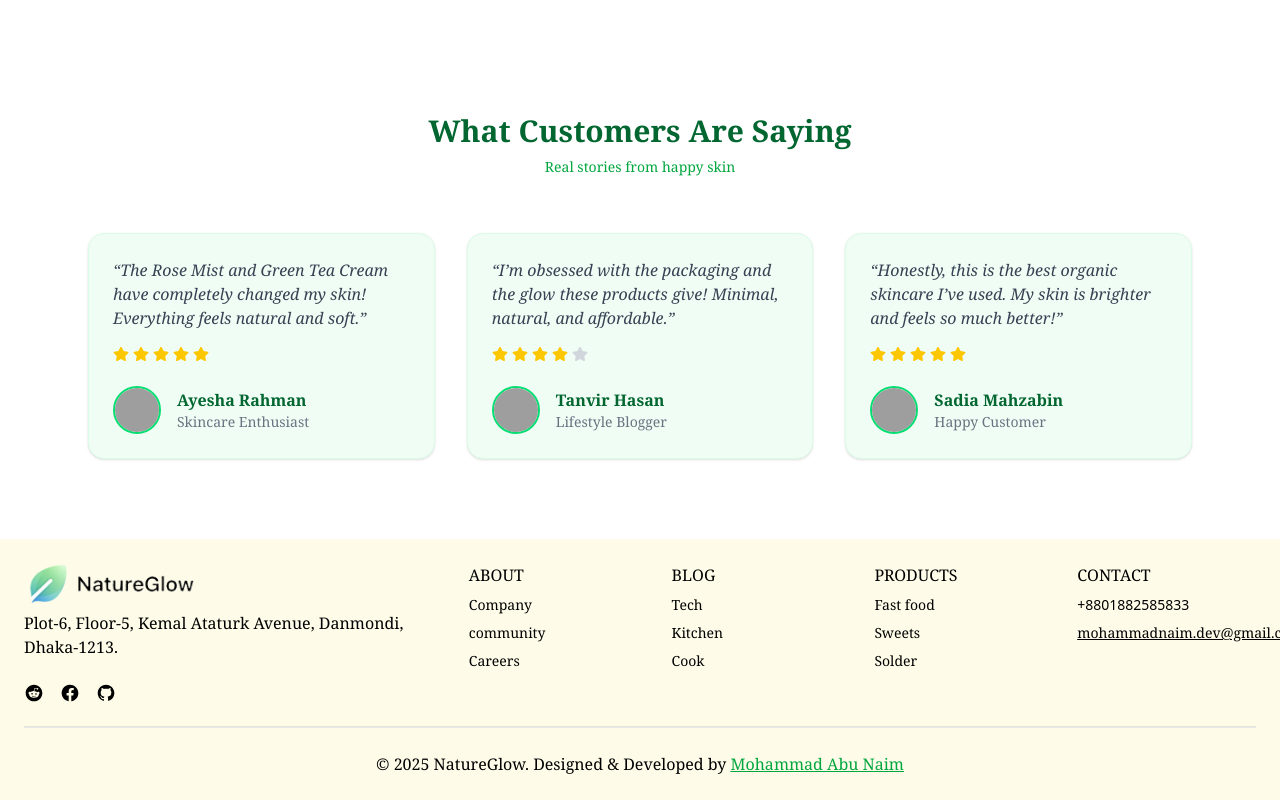
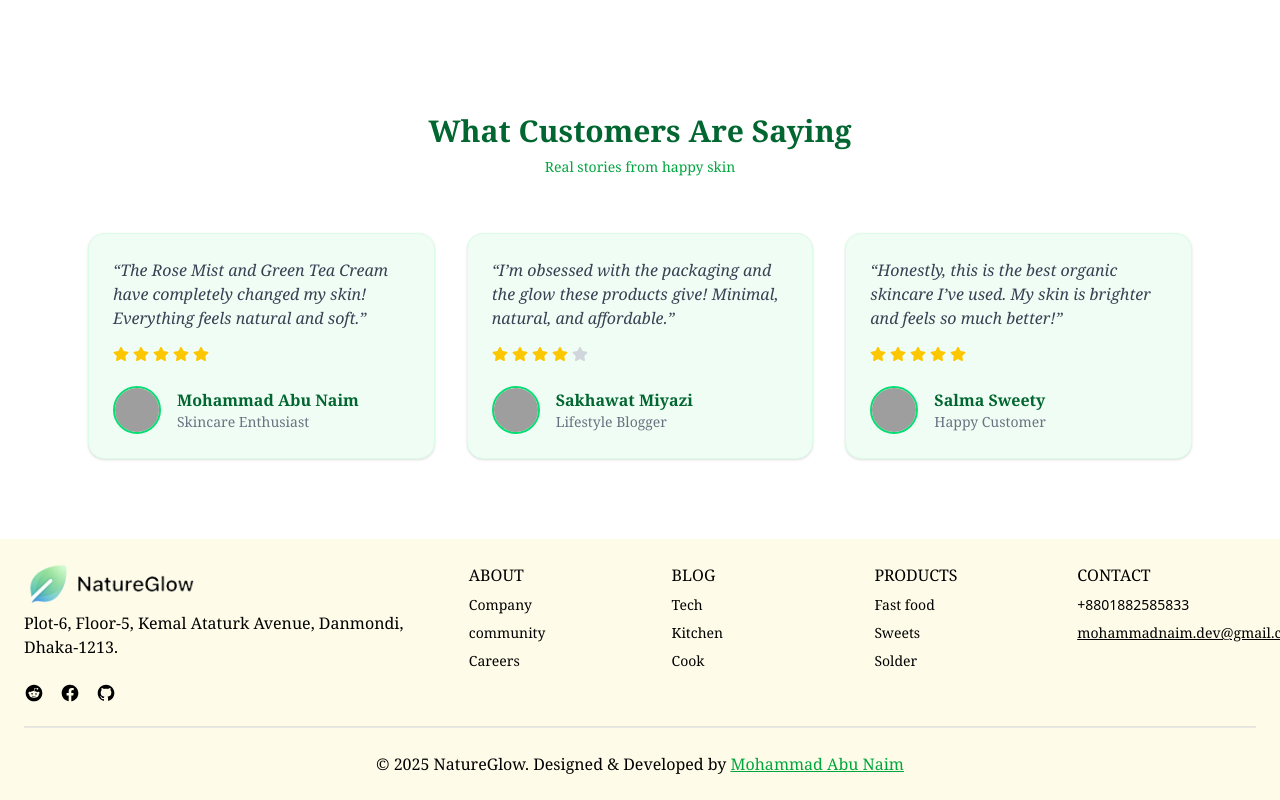
Before and after one commit to md-abu-naim/NatureGlow, a React (Vite) app: page / in a window 1280 px wide. Shown: the part 3598-4398 px from the top of the page. Built offline with nearby package versions, Linux system fonts and the light colour scheme; grey boxes are pictures that could not be loaded.

Commit message:
testimonials section json data create and message displayed

```diff
--- /dev/null
+++ b/public/Testimonials.json
@@ -0,0 +1,26 @@
+[
+  {
+    "id": 1,
+    "name": "Mohammad Abu Naim",
+    "title": "Skincare Enthusiast",
+    "message": "The Rose Mist and Green Tea Cream have completely changed my skin! Everything feels natural and soft.",
+    "image": "https://i.postimg.cc/KYW4K3vM/user1.jpg",
+    "rating": 5
+  },
+  {
+    "id": 2,
+    "name": "Sakhawat Miyazi",
+    "title": "Lifestyle Blogger",
+    "message": "I’m obsessed with the packaging and the glow these products give! Minimal, natural, and affordable.",
+    "image": "https://i.postimg.cc/BvY5XqtY/user2.jpg",
+    "rating": 4
+  },
+  {
+    "id": 3,
+    "name": "Salma Sweety",
+    "title": "Happy Customer",
+    "message": "Honestly, this is the best organic skincare I’ve used. My skin is brighter and feels so much better!",
+    "image": "https://i.postimg.cc/KzgyQFqD/user3.jpg",
+    "rating": 5
+  }
+]
--- a/src/Pages/Home/Testimonials.jsx
+++ b/src/Pages/Home/Testimonials.jsx
@@ -1,37 +1,14 @@
+import axios from "axios";
+import { useEffect, useState } from "react";
 import { FaStar } from "react-icons/fa";
 
 const Testimonials = () => {
-    const testimonials = [
-        {
-            id: 1,
-            name: "Ayesha Rahman",
-            title: "Skincare Enthusiast",
-            message:
-                "The Rose Mist and Green Tea Cream have completely changed my skin! Everything feels natural and soft.",
-            image: "https://i.postimg.cc/KYW4K3vM/user1.jpg",
-            rating: 5,
-        },
-        {
-            id: 2,
-            name: "Tanvir Hasan",
-            title: "Lifestyle Blogger",
-            message:
-                "I’m obsessed with the packaging and the glow these products give! Minimal, natural, and affordable.",
-            image: "https://i.postimg.cc/BvY5XqtY/user2.jpg",
-            rating: 4,
-        },
-        {
-            id: 3,
-            name: "Sadia Mahzabin",
-            title: "Happy Customer",
-            message:
-                "Honestly, this is the best organic skincare I’ve used. My skin is brighter and feels so much better!",
-            image: "https://i.postimg.cc/KzgyQFqD/user3.jpg",
-            rating: 5,
-        },
-    ];
+const [testimonials, setTestimonials] = useState([])
 
-
+    useEffect(() => {
+        axios.get('/Testimonials.json')
+        .then(res => setTestimonials(res.data))
+    },[])
     return (
         <div className="py-20 px-5 md:px-12">
             <div className="text-center mb-14">
```
